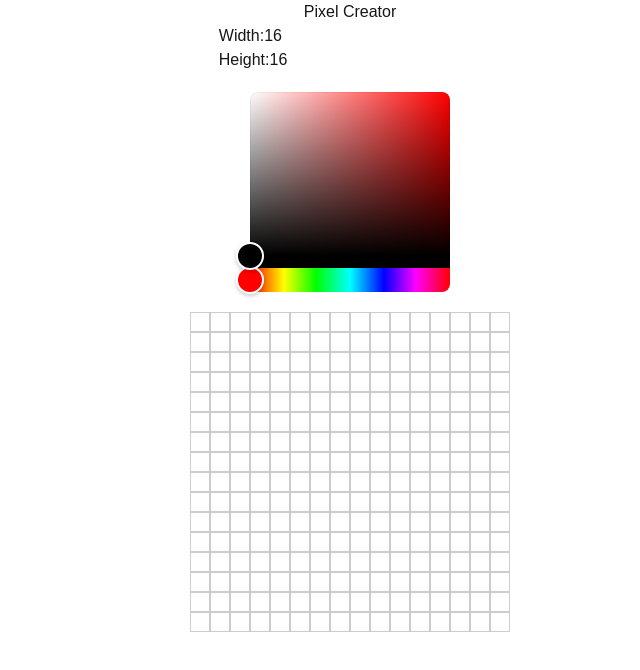
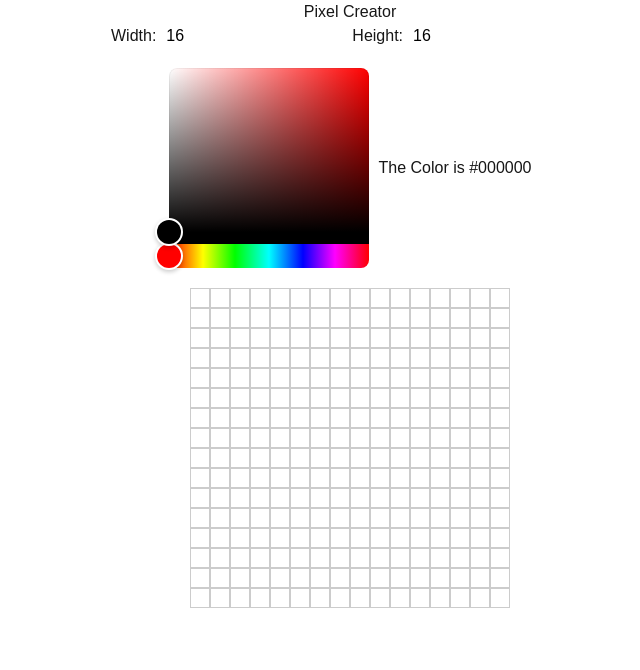
Before and after one commit to yokarilight/pixel-master-next-app, a Next.js app: page / in a window 1280 px wide. Shown: the top 670 px of the page, without its empty margins (290-930 px from the left). Built offline with nearby package versions, Linux system fonts and the light colour scheme.

Commit message:
change: add min value restriction for inputField, modify style

```diff
--- a/app/components/inputField.tsx
+++ b/app/components/inputField.tsx
@@ -16,6 +16,8 @@ const InputField = ({ labelName, value, max, onChange, inputClassName }: InputFi
 
     if (inputValue > max) {
       setError(`Value cannot be greater than ${max}`);
+    } else if (inputValue < 1) {
+      setError('Value cannot be lower than 1');
     } else {
       setError('');
       onChange(inputValue);
@@ -30,11 +32,12 @@ const InputField = ({ labelName, value, max, onChange, inputClassName }: InputFi
           type='number'
           value={value}
           onChange={handleChange}
-          className={inputClassName || ''}
+          className={`${inputClassName} min-w-44` || ''}
+          min={1}
           max={max}
         />
       </label>
-      {error && <div className='text-error'>{error}</div>}
+      {error && <div className='text-error mt-2.5'>{error}</div>}
     </div>
   );
 };
--- a/app/components/konvaCanvas.tsx
+++ b/app/components/konvaCanvas.tsx
@@ -18,13 +18,16 @@ const KonvaCanvas = () => {
     <div className='flex flex-col items-center'>
       <h1>Pixel Creator</h1>
 
-      <div>
-        <InputField labelName='Width' value={width} max={25} onChange={setWidth} inputClassName='mr-2.5' />
-        <InputField labelName='Height' value={height} max={25} onChange={setHeight} />
+      <div className='flex'>
+        <InputField labelName='Width' value={width} max={25} onChange={setWidth} inputClassName='text-black mx-2.5' />
+        <InputField labelName='Height' value={height} max={25} onChange={setHeight} inputClassName='text-black ml-2.5' />
       </div>
 
-      <div className='flex m-5'>
+      <div className='flex items-center m-5'>
         <HexColorPicker color={color} onChange={setColor} />
+        <div className='ml-2.5'>
+          The Color is <span>{color}</span>
+        </div>
       </div>
 
       <Stage width={width * pixelSize} height={height * pixelSize}>
```
